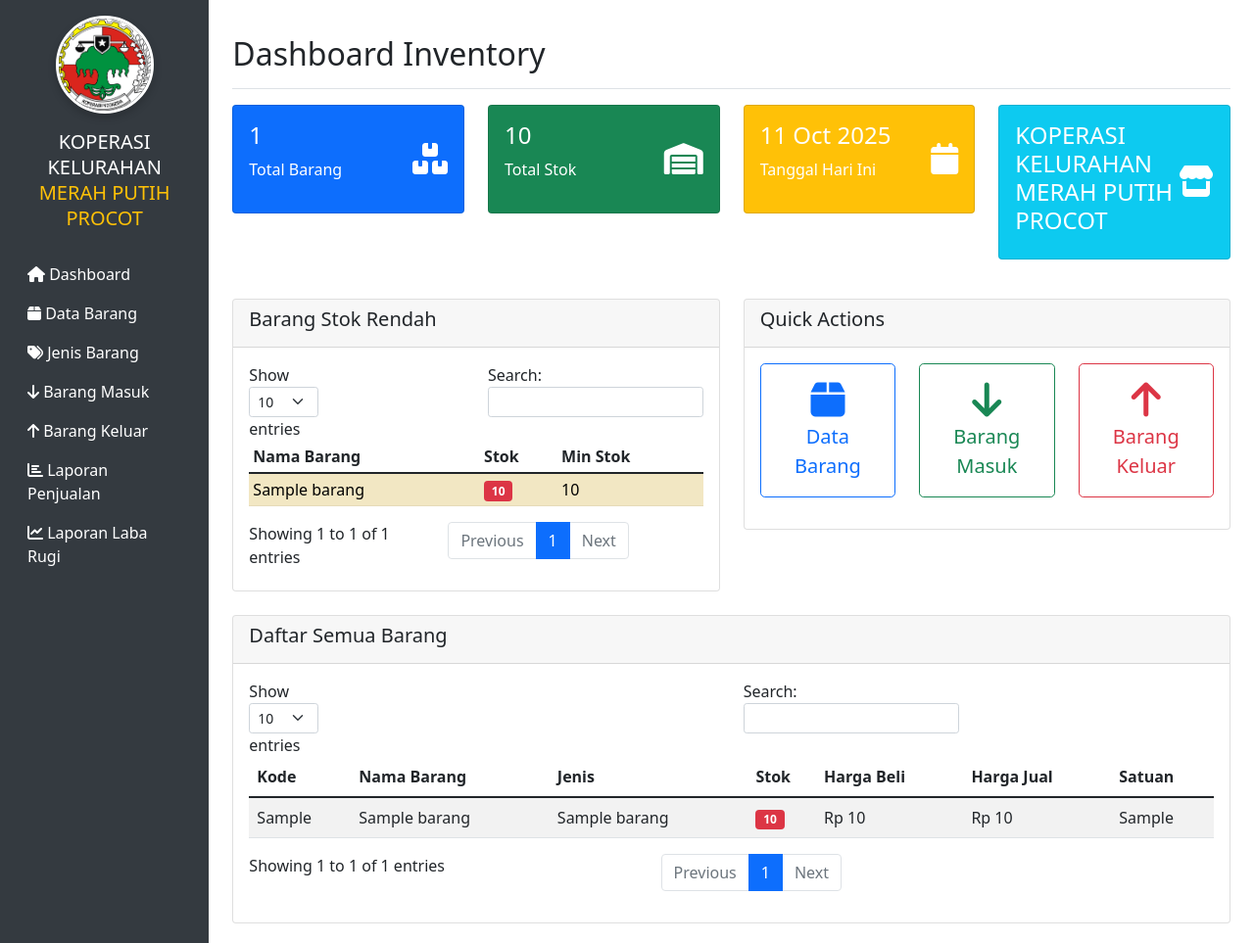
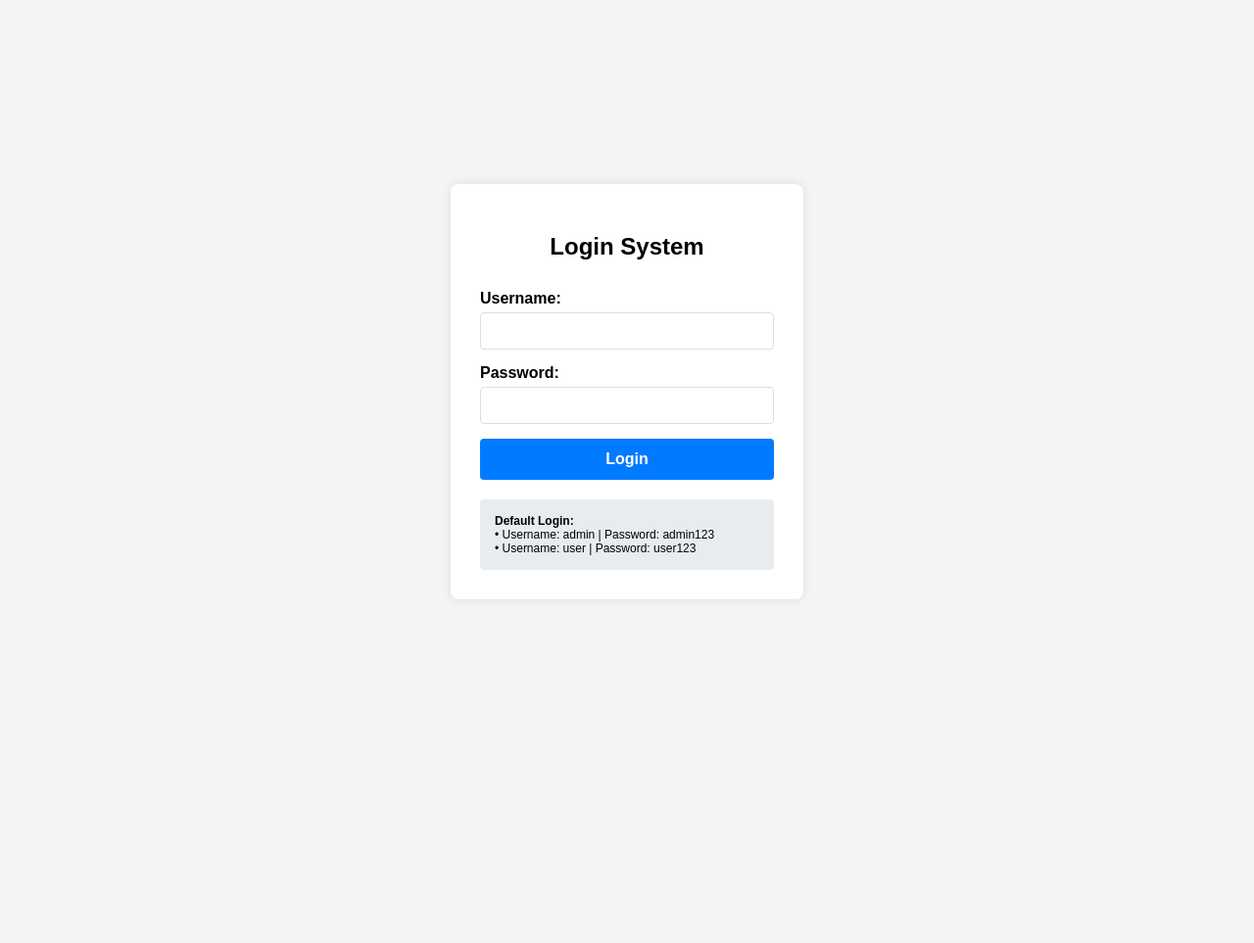
Before and after one commit to dzakyluthfi123/koperasi_merdeka, a CodeIgniter app: page /database/ in a window 1280 px wide. Shown: the whole page at 98% size. After the commit the page ends 567 px from the top, so only its background shows below. Run offline with CodeIgniter, Linux system fonts and the light colour scheme; tables that the repository leaves empty hold one stand-in row (values such as "Sample post"); some libraries are stand-ins or nearby versions.

Commit message:
form_login

```diff
--- a/CodeIgniter-3.1.0/application/config/routes.php
+++ b/CodeIgniter-3.1.0/application/config/routes.php
@@ -1,7 +1,7 @@
 <?php
 defined('BASEPATH') OR exit('No direct script access allowed');
 
-$route['default_controller'] = 'inventory';
+$route['default_controller'] = 'auth/login';
 $route['404_override'] = '';
 $route['translate_uri_dashes'] = FALSE;
 
@@ -46,8 +46,10 @@ $route['barang/tambah'] = 'inventory/tambah_barang';
 $route['barang/edit/(:num)'] = 'inventory/edit_barang/$1';
 $route['barang/hapus/(:num)'] = 'inventory/hapus_barang/$1';
 
-// Default route
-$route['default_controller'] = 'inventory';
-$route['404_override'] = '';
-$route['translate_uri_dashes'] = FALSE;
+
+// Authentication Routes
+$route['auth'] = 'auth';
+$route['auth/login'] = 'auth/login';
+$route['auth/logout'] = 'auth/logout';
+$route['inventory'] = 'dashboard';
 ?>
--- /dev/null
+++ b/CodeIgniter-3.1.0/application/controllers/Auth.php
@@ -0,0 +1,70 @@
+<?php
+defined('BASEPATH') OR exit('No direct script access allowed');
+
+class Auth extends CI_Controller {
+
+    public function __construct() {
+        parent::__construct();
+        $this->load->model('Auth_model');
+        $this->load->library(['session', 'form_validation']); // Load form_validation
+        $this->load->helper(['url', 'form']); // Load form helper
+    }
+
+    public function index() {
+        // Jika sudah login, redirect ke dashboard
+        if ($this->session->userdata('logged_in')) {
+            redirect('dashboard');
+        }
+
+        $data = array();
+        $this->load->view('login_view', $data);
+    }
+
+    public function login() {
+        // Validasi form
+        $this->form_validation->set_rules('username', 'Username', 'required');
+        $this->form_validation->set_rules('password', 'Password', 'required');
+
+        if ($this->form_validation->run() == FALSE) {
+            // Jika validasi gagal, tampilkan form login lagi
+            $data = array();
+            $this->load->view('login_view', $data);
+        } else {
+            $username = $this->input->post('username');
+            $password = $this->input->post('password');
+
+            // Cek login
+            $user = $this->Auth_model->login($username, $password);
+
+            if ($user) {
+                // Set session
+                $session_data = array(
+                    'username' => $username,
+                    'nama' => $user['nama'],
+                    'logged_in' => TRUE
+                );
+
+                $this->session->set_userdata($session_data);
+
+                // Redirect ke halaman dashboard
+                redirect('dashboard');
+            } else {
+                // Jika login gagal
+                $data['error'] = 'Username atau password salah!';
+                $this->load->view('login_view', $data);
+            }
+        }
+    }
+
+    public function logout() {
+        // Hapus session
+        $this->session->unset_userdata('username');
+        $this->session->unset_userdata('nama');
+        $this->session->unset_userdata('logged_in');
+        $this->session->sess_destroy(); // Hancurkan session sepenuhnya
+
+        // Redirect ke halaman login
+        redirect('dashboard');
+    }
+}
+?>
--- a/CodeIgniter-3.1.0/application/controllers/Dashboard.php
+++ b/CodeIgniter-3.1.0/application/controllers/Dashboard.php
@@ -8,7 +8,7 @@ class Dashboard extends CI_Controller {
         $this->load->library('session');
 
         if (!$this->session->userdata('logged_in')) {
-            redirect('auth/login');
+            redirect('Inventory');
         }
     }
 
--- /dev/null
+++ b/CodeIgniter-3.1.0/application/models/Auth_model.php
@@ -0,0 +1,41 @@
+<?php
+defined('BASEPATH') OR exit('No direct script access allowed');
+
+class Auth_model extends CI_Model {
+
+    // Data user statis
+    private $users = array(
+        'admin' => array(
+            'password' => 'admin123', // Password dalam bentuk plain text
+            'nama' => 'admin'
+        ),
+        'user' => array(
+            'password' => 'user123',
+            'nama' => 'Regular User'
+        )
+    );
+
+    public function __construct() {
+        parent::__construct();
+    }
+
+    public function login($username, $password) {
+        // Cek apakah username ada
+        if (array_key_exists($username, $this->users)) {
+            $user = $this->users[$username];
+
+            // Verifikasi password (plain text comparison)
+            if ($password === $user['password']) {
+                return $user;
+            }
+        }
+
+        return false;
+    }
+
+    // Method untuk mendapatkan daftar users (debugging)
+    public function get_users() {
+        return $this->users;
+    }
+}
+?>
--- a/CodeIgniter-3.1.0/application/views/laporan/print_laba_rugi.php
+++ b/CodeIgniter-3.1.0/application/views/laporan/print_laba_rugi.php
@@ -137,7 +137,7 @@
                     <p>Yang Membuat,</p>
                     <p>BENDAHARA</p>
                     <br><br><br>
-                    <p><strong>LUJI DEWI OKTINA</strong></p>
+                    <p><strong><b>LUJI DEWI OKTINA</b></strong></p>
                 </td>
             </tr>
         </table>
@@ -145,7 +145,9 @@
 
     <div class="no-print" style="margin-top: 20px; text-align: center;">
         <button onclick="window.print()" class="btn btn-primary">Print Laporan</button>
-        <button onclick="window.history.back()" class="btn btn-secondary">Kembali</button>
+        <button onclick="window.location.href='<?php echo site_url('laporan/laba_rugi'); ?>'" class="btn btn-secondary">
+    Kembali
+</button>
     </div>
 </body>
 </html>
--- /dev/null
+++ b/CodeIgniter-3.1.0/application/views/login_view.php
@@ -0,0 +1,109 @@
+<!DOCTYPE html>
+<html lang="en">
+<head>
+    <meta charset="UTF-8">
+    <meta name="viewport" content="width=device-width, initial-scale=1.0">
+    <title>Login System</title>
+    <style>
+        body {
+            font-family: Arial, sans-serif;
+            background-color: #f4f4f4;
+            display: flex;
+            justify-content: center;
+            align-items: center;
+            height: 100vh;
+            margin: 0;
+        }
+        .login-container {
+            background: white;
+            padding: 30px;
+            border-radius: 8px;
+            box-shadow: 0 0 10px rgba(0,0,0,0.1);
+            width: 300px;
+        }
+        .form-group {
+            margin-bottom: 15px;
+        }
+        label {
+            display: block;
+            margin-bottom: 5px;
+            font-weight: bold;
+        }
+        input[type="text"],
+        input[type="password"] {
+            width: 100%;
+            padding: 10px;
+            border: 1px solid #ddd;
+            border-radius: 4px;
+            box-sizing: border-box;
+            font-size: 14px;
+        }
+        button {
+            width: 100%;
+            padding: 12px;
+            background-color: #007bff;
+            color: white;
+            border: none;
+            border-radius: 4px;
+            cursor: pointer;
+            font-size: 16px;
+            font-weight: bold;
+        }
+        button:hover {
+            background-color: #0056b3;
+        }
+        .error {
+            color: #dc3545;
+            margin-bottom: 15px;
+            text-align: center;
+            padding: 10px;
+            background-color: #f8d7da;
+            border: 1px solid #f5c6cb;
+            border-radius: 4px;
+        }
+        .login-info {
+            margin-top: 20px;
+            padding: 15px;
+            background-color: #e9ecef;
+            border-radius: 4px;
+            font-size: 12px;
+        }
+        .validation-error {
+            color: #dc3545;
+            font-size: 12px;
+            margin-top: 5px;
+        }
+    </style>
+</head>
+<body>
+    <div class="login-container">
+        <h2 style="text-align: center; margin-bottom: 30px;">Login System</h2>
+
+        <?php if (isset($error)): ?>
+            <div class="error"><?php echo $error; ?></div>
+        <?php endif; ?>
+
+        <?php echo form_open('auth/login'); ?>
+            <div class="form-group">
+                <label for="username">Username:</label>
+                <input type="text" id="username" name="username" value="<?php echo set_value('username'); ?>" required>
+                <?php echo form_error('username', '<div class="validation-error">', '</div>'); ?>
+            </div>
+
+            <div class="form-group">
+                <label for="password">Password:</label>
+                <input type="password" id="password" name="password" required>
+                <?php echo form_error('password', '<div class="validation-error">', '</div>'); ?>
+            </div>
+
+            <button type="submit">Login</button>
+        <?php echo form_close(); ?>
+
+        <div class="login-info">
+            <strong>Default Login:</strong><br>
+            • Username: admin | Password: admin123<br>
+            • Username: user | Password: user123
+        </div>
+    </div>
+</body>
+</html>
--- a/CodeIgniter-3.1.0/application/views/templates/header.php
+++ b/CodeIgniter-3.1.0/application/views/templates/header.php
@@ -42,7 +42,7 @@
 
         <ul class="nav flex-column">
             <li class="nav-item">
-                <a class="nav-link <?= uri_string() == '' ? 'active' : '' ?>" href="<?= base_url() ?>">
+                <a class="nav-link <?= uri_string() == '' ? 'active' : '' ?>" href="<?= base_url('dashboard') ?>">
                     <i class="fas fa-home"></i> Dashboard
                 </a>
             </li>
@@ -76,6 +76,11 @@
         <i class="fas fa-chart-line"></i> Laporan Laba Rugi
     </a>
 </li>
+            <!-- <li class="nav-item">
+    <a class="nav-link <?= uri_string() == 'login_view' ? 'active' : '' ?>" href="<?= base_url('login_view') ?>">
+        <i class="fas fa-chart-line"></i> Logout
+    </a>
+</li> -->
         </ul>
     </div>
 </nav>
```
